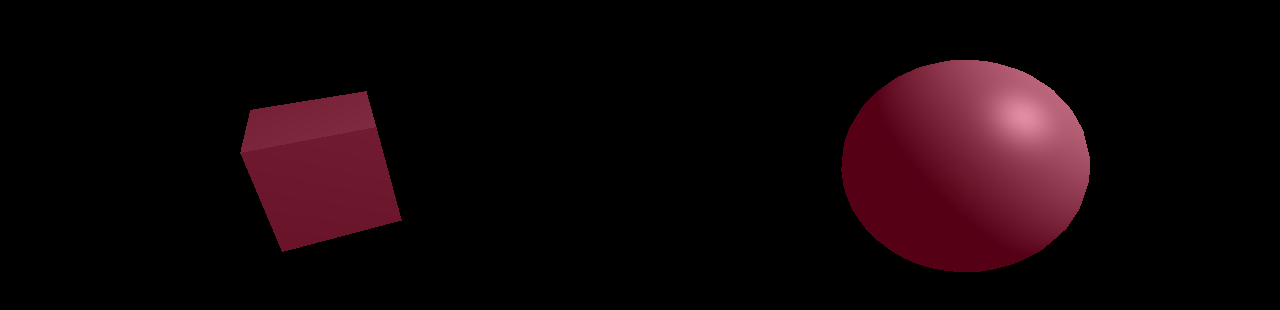
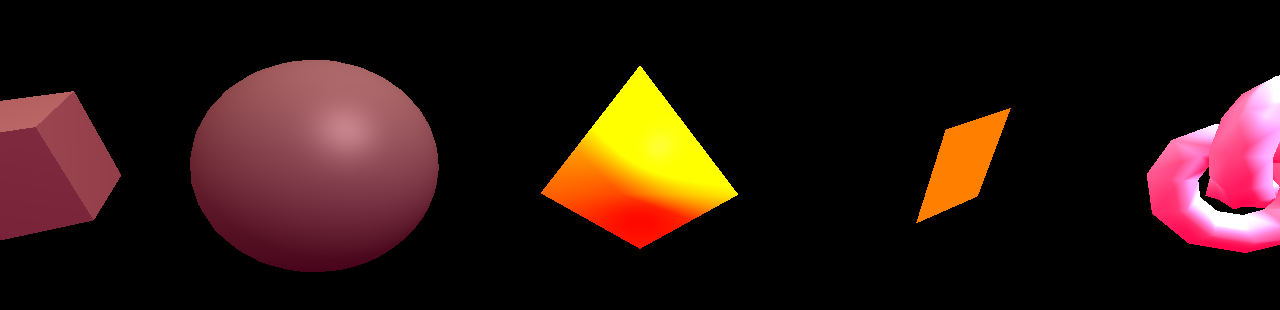
Before and after one commit to cg2021b/tugas-1-fitrahmutiara0108, a plain HTML site: page mencoba three.js/index.html in a window 1280 px wide. Shown: the part 234-544 px from the top of the page. Drawn offline with Linux system fonts and the light colour scheme; animation ran at ten frames a second.

Commit message:
add geometries

```diff
--- a/mencoba three.js/index.html
+++ b/mencoba three.js/index.html
@@ -17,24 +17,59 @@
 			renderer.setSize( window.innerWidth, window.innerHeight );
 			document.body.appendChild( renderer.domElement );
 
+
 			const geometry = new THREE.BoxGeometry();
-			const geometry2 = new THREE.SphereGeometry()
+			const geometry2 = new THREE.SphereGeometry();
+			const geometry3 = new THREE.SphereGeometry(1,1,1);
+			const geometry4 = new THREE.CylinderGeometry(1,1,1,1);
+			const geometry5 = new THREE.PlaneGeometry( 1, 1 );
+			const geometry6 = new THREE.TorusKnotGeometry( 0.5, 0.2, 32, 4 );
+
 			const material = new THREE.MeshPhongMaterial( {
-				color: 0x555555 //greyish
+				color: 0x555555 //matterhorn
 			} );
 			const material2 = new THREE.MeshPhongMaterial( {
-				color: 0x555555 //greyish
+				color: 0x444444 //charcoal
 			} );
+
+			const material3 = new THREE.MeshPhongMaterial( {
+				color: 0xffff00 //yellow
+			});
+
+			const material4 = new THREE.MeshBasicMaterial( {
+				color: 0xff8000, //dark orange
+				side: THREE.DoubleSide
+			} );
+
+			const material5 = new THREE.MeshPhongMaterial( {
+				color: 0xff97ca //carnation pink
+			});
+
 			const cube = new THREE.Mesh( geometry, material );
 			const sphere = new THREE.Mesh( geometry2, material2 );
+			const cone = new THREE.Mesh( geometry3, material3 );
+			const cylinder = new THREE.Mesh( geometry4, material3 );
+			const plane = new THREE.Mesh( geometry5, material4 );
+			const torus = new THREE.Mesh( geometry6, material5 );
+
+			scene.add( cube );
+			scene.add( sphere );
+			scene.add( cone );
+			scene.add( cylinder );
+			scene.add( plane );
+			scene.add( torus );
+
+			//ambient light
 			scene.add( new THREE.AmbientLight(0xff0040) );//torch red
 
+			//hemishepre light
+			scene.add(new THREE.HemisphereLight(0xffffbb, 0x080820, 1)); //sky color:Cumulus  ground color:Black Russian
+
+			//point light
 			var light = new THREE.PointLight(0xffffff, 6, 40); // soft white
 			light.position.set(20, 20, 20);
 			scene.add(light);
 
-			scene.add( cube );
-			scene.add( sphere );
 
 			camera.position.z = 5;
 
@@ -43,11 +78,27 @@
 
 				cube.rotation.x += 0.01;
 				cube.rotation.y += 0.01;
-				cube.position.x = -3;
+				cube.position.x = -6;
 
 	    			sphere.rotation.x += 0.01;
 	    			sphere.rotation.y += 0.01;
-				sphere.position.x=3;
+				sphere.position.x=-3;
+
+	    			cone.rotation.x += 0.01;
+	    			cone.rotation.y += 0.01;
+				cone.position.x=0;
+
+	    			cylinder.rotation.x += 0.01;
+	    			cylinder.rotation.y += 0.01;
+				cylinder.position.x=3;
+
+	    			plane.rotation.x += 0.01;
+	    			plane.rotation.y += 0.01;
+				plane.position.x=3.1;
+
+	    			torus.rotation.x += 0.01;
+	    			torus.y += 0.01;
+				torus.position.x=6;
 
 				renderer.render( scene, camera );
 			};
```
